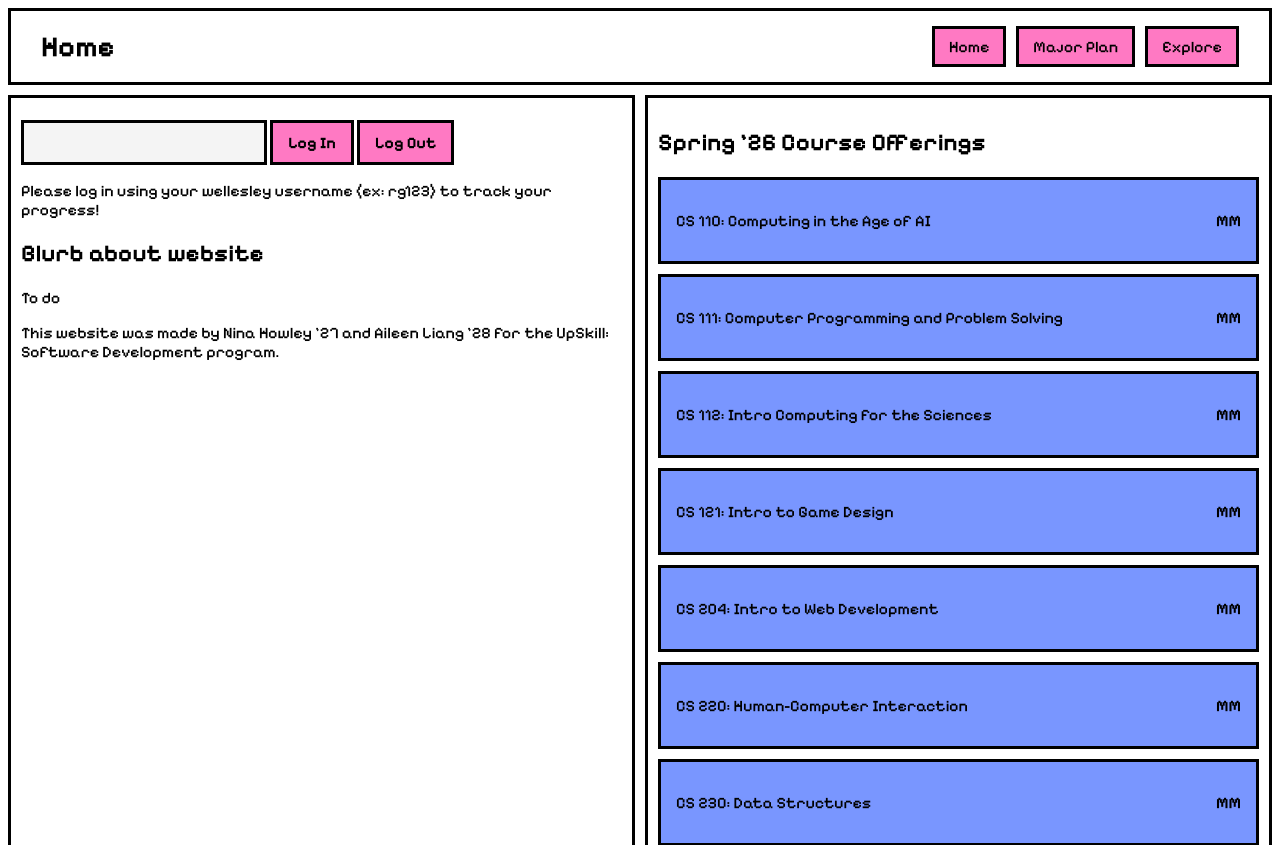
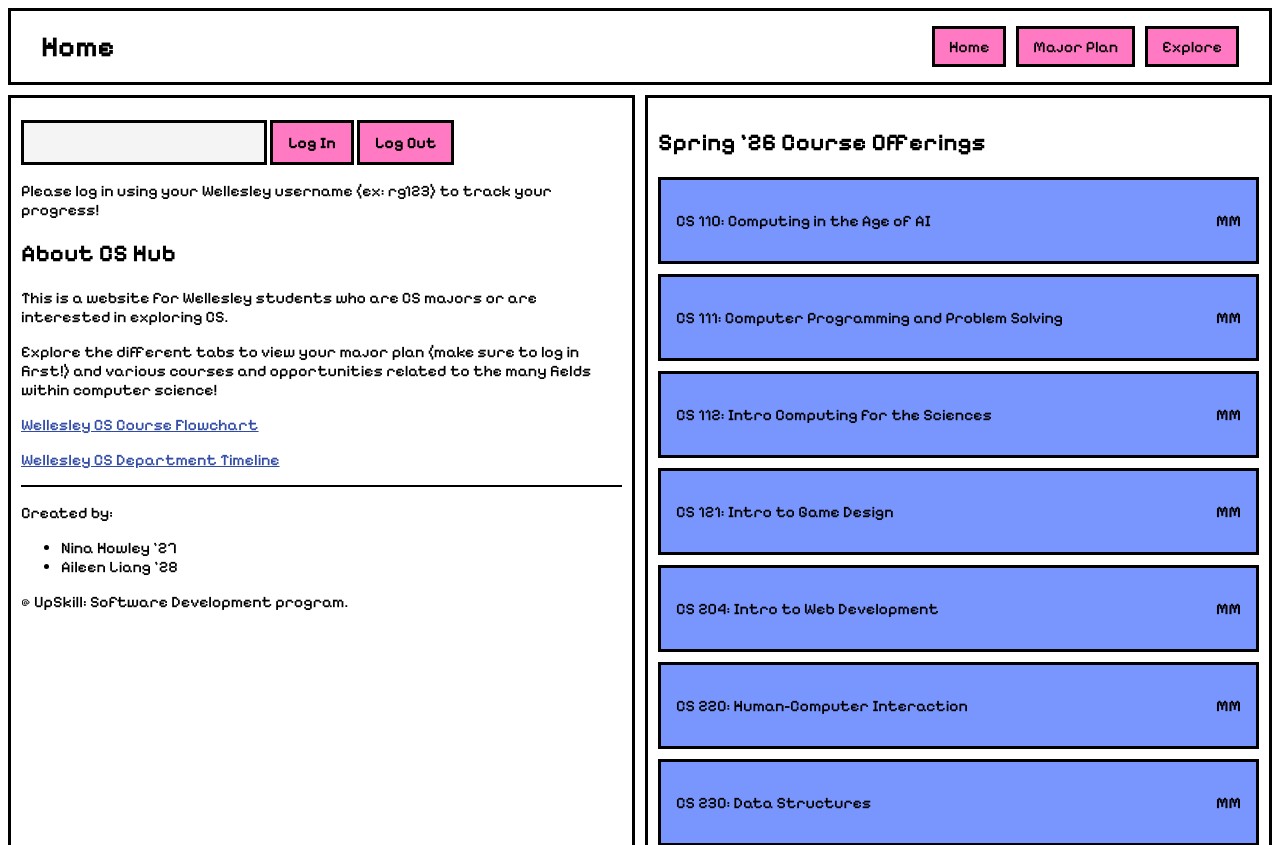
Before and after one commit to ninahowley/cs-hub, a Flask app: page / in a window 1280 px wide. Shown: the top 845 px of the page. Run offline with Flask 3, Linux system fonts and the light colour scheme.

Commit message:
edit index landing page with info

```diff
--- a/static/explore.json
+++ b/static/explore.json
@@ -20,8 +20,8 @@
             {"name": "Brian Tjaden", "link": "https://www.wellesley.edu/people/brian-tjaden", "bio": "My work focuses on the design, analysis, and implementation of algorithms with applications in genomics and molecular biology."}
         ],
         "courses": [
-            {"course_code": "CS 231", "course_name": "Fundamental Algorithms", "link":"https://cs.wellesley.edu/~cs231/", "type": "Core course"},
-            {"course_code": "CS 331", "course_name": "Advanced Algorithm Design", "link":"https://cs.wellesley.edu/~cs331/", "type": "300-level elective"}
+            {"course_code": "CS 231", "course_name": "Fundamental Algorithms", "link":"https://catalog.wellesley.edu/course.php?pos=25&doc_type=CS+231", "type": "core course"},
+            {"course_code": "CS 331", "course_name": "Advanced Algorithm Design", "link":"https://catalog.wellesley.edu/course.php?pos=25&doc_type=CS+331", "type": "300-level elective"}
         ],
         "opportunities": [
             {"title": "AlgoWiki", "link": "https://algorithm-wiki.csail.mit.edu/wiki/Main_Page", "about": "A team at MIT FutureTech that works on documenting algorithms throughout history."}
@@ -47,7 +47,7 @@
             {"name": "", "link": "", "bio": ""}
         ],
         "courses": [
-            {"course_code": "CS 235", "course_name": "Theory of Computation", "link":"https://catalog.wellesley.edu/course.php?pos=25&doc_type=CS+235", "type": "Core course"}
+            {"course_code": "CS 235", "course_name": "Theory of Computation", "link":"https://catalog.wellesley.edu/course.php?pos=25&doc_type=CS+235", "type": "core course"}
         ],
         "opportunities": [
             {"title": "", "link": "", "about": ""}
--- a/static/style.css
+++ b/static/style.css
@@ -339,6 +339,13 @@ a {
     scrollbar-color: blue;
 }
 
+/* Horizontal line */
+hr {
+    border: none;
+    height: 2px;
+    background-color: black; /* or set a specific color */
+}
+
 /* major requirements */
 .taken_button {
     padding: 10px 15px;
--- a/templates/index.html
+++ b/templates/index.html
@@ -33,10 +33,19 @@
          <input type="submit" name="login" value="Log In" class="submit_button">
          <input type="submit" name="logout" value="Log Out" class="submit_button">
       </form>
-      <p>Please log in using your wellesley username (ex: rg123) to track your progress!</p>
-      <h2>Blurb about website</h2>
-      <p>To do</p>
-      <p>This website was made by Nina Howley '27 and Aileen Liang '28 for the UpSkill: Software Development program.</p>
+      <p>Please log in using your Wellesley username (ex: rg123) to track your progress!</p>
+      <h2>About CS Hub</h2>
+      <p>This is a website for Wellesley students who are CS majors or are interested in exploring CS.</p>
+      <p>Explore the different tabs to view your major plan (make sure to log in first!) and various courses and opportunities related to the many fields within computer science!</p>
+      <p><a href="https://cs.wellesley.edu/~cs/Curriculum/dependencies.html" target="_blank">Wellesley CS Course Flowchart</a></p>
+      <p><a href="https://cs.wellesley.edu/timeline/" target="_blank">Wellesley CS Department Timeline</a></p>
+      <hr>
+      <p>Created by:</p>
+      <ul>
+         <li>Nina Howley '27</li>
+         <li>Aileen Liang '28</li>
+      </ul>
+      <p>@ UpSkill: Software Development program.</p>
    </div>
       <div class="child-container">
          <h2>Spring '26 Course Offerings</h2>
```
